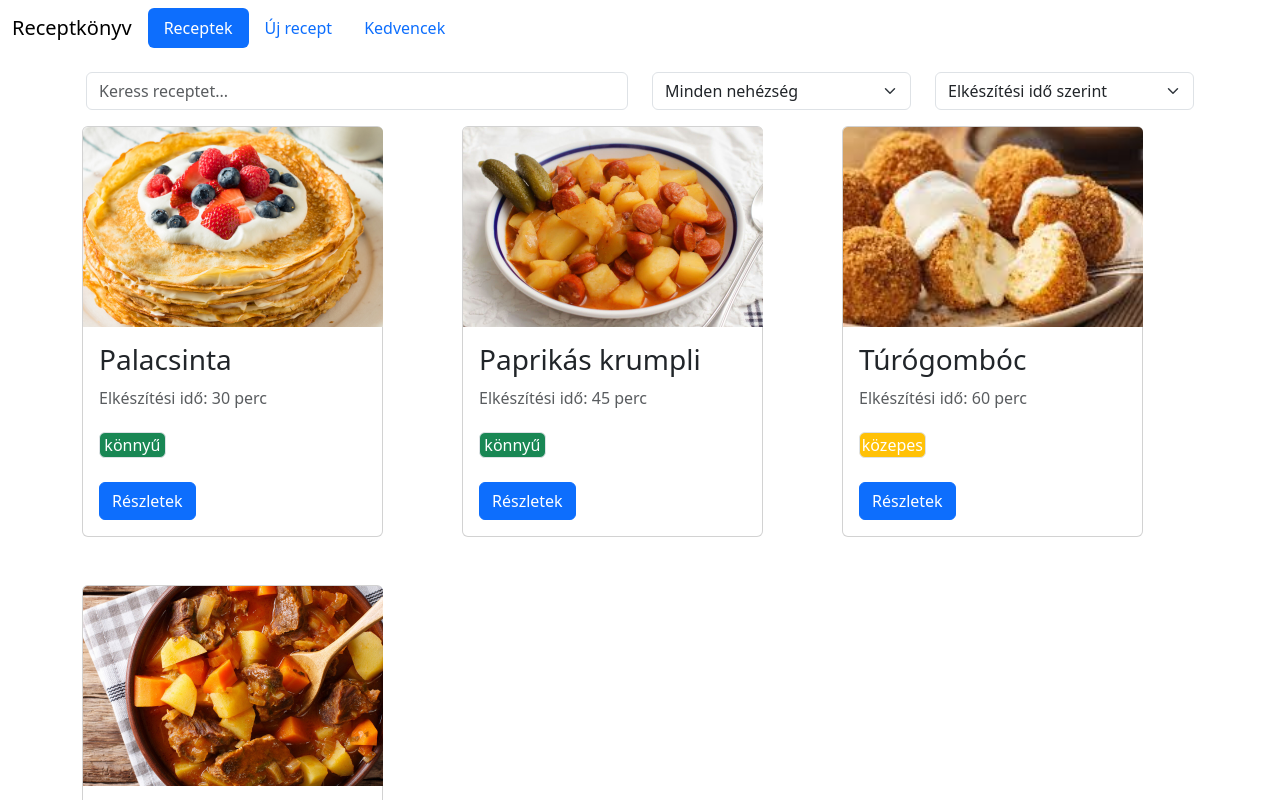
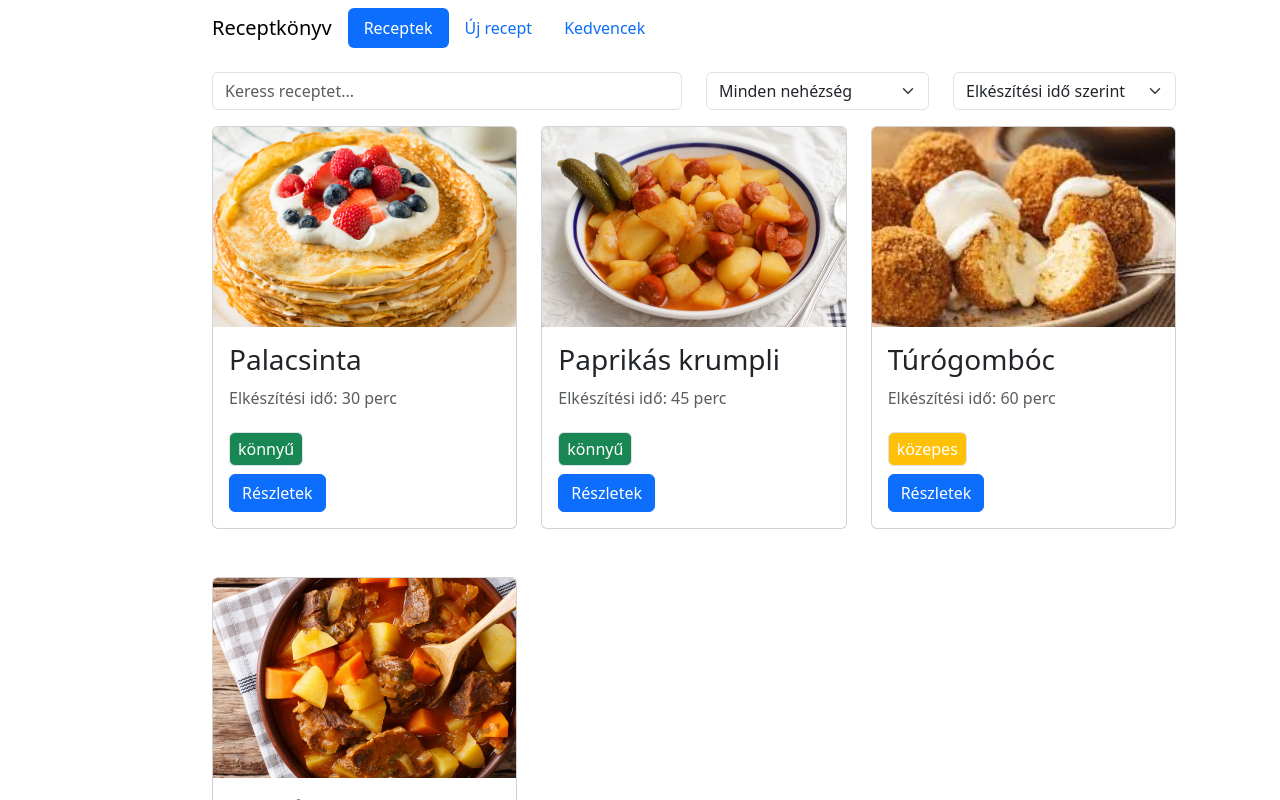
Before and after one commit to prakos2/receptkonyv, a Vue app: page / in a window 1280 px wide. Shown: the top 800 px of the page. Built offline with nearby package versions, Linux system fonts and the light colour scheme.

Commit message:
Reszponzív viselkedés beállítása

```diff
--- a/src/App.vue
+++ b/src/App.vue
@@ -1,22 +1,28 @@
 <script setup>
-import { ref } from 'vue'
+import {ref} from 'vue'
 import RecipeCard from "@/components/RecipeCard.vue";
 import Search from "@/components/Search.vue";
 
 // init store
-import { recipes } from './data/recipes';
-import { store } from './store/store';
+import {recipes} from './data/recipes';
+import {store} from './store/store';
 import Recipe from './class/Recipe';
 import {badges} from "@/data/badges.js";
+
 recipes.map(recipe => store.addRecipe(new Recipe(recipe.id, recipe.title, recipe.time, recipe.difficulty, recipe.img)));
 </script>
 
 <template>
+  <div class="container d-flex flex-column align-items-center justify-content-center">
+    <div class="row w-100 ps-lg-5 ms-lg-5">
       <header>
-    <nav class="navbar navbar-expand-lg nav-pills">
+        <nav class="navbar navbar-expand-lg nav-pills ps-lg-4 ms-lg-1">
           <div class="container-fluid">
             <a class="navbar-brand">Receptkönyv</a>
-        <button class="navbar-toggler" type="button" data-bs-toggle="collapse" data-bs-target="#navbarSupportedContent" aria-controls="navbarSupportedContent" aria-expanded="false" aria-label="Toggle navigation">
+            <button class="navbar-toggler" type="button" data-bs-toggle="collapse"
+                    data-bs-target="#navbarSupportedContent" aria-controls="navbarSupportedContent"
+                    aria-expanded="false"
+                    aria-label="Toggle navigation">
               <span class="navbar-toggler-icon"></span>
             </button>
             <div class="collapse navbar-collapse" id="navbarSupportedContent">
@@ -36,13 +42,18 @@ recipes.map(recipe => store.addRecipe(new Recipe(recipe.id, recipe.title, recipe
         </nav>
       </header>
       <main>
+        <div class="container d-flex flex-column align-items-center justify-content-center">
+          <div class="row w-100 p-3">
             <Search/>
-    <div class="container">
-      <div class="row justify-content-between">
-        <div class="col-12 col-md-6 col-lg-4 pe-md-5 pb-5 d-flex justxify-content-center" v-for="recipe in store.getRecipes()">
+            <div class="col-12">
+              <div class="row">
+                <div class="col-12 col-md-6 col-lg-4 d-flex justify-content-between align-items-center pb-5"
+                     v-for="recipe in store.getRecipes()">
                   <RecipeCard :recipe="recipe"/>
                 </div>
-        <div class="justify-content-center align-items-center">
+              </div>
+            </div>
+            <div class="col-12 justify-content-center align-items-center">
               <div class="col text-center">
                 <h1 class="p-5">Nincs találat!</h1>
               </div>
@@ -50,6 +61,8 @@ recipes.map(recipe => store.addRecipe(new Recipe(recipe.id, recipe.title, recipe
           </div>
         </div>
       </main>
+    </div>
+  </div>
   <footer>
   </footer>
 </template>
--- a/src/components/RecipeCard.vue
+++ b/src/components/RecipeCard.vue
@@ -1,6 +1,6 @@
 <script setup>
 import Recipe from '@/class/Recipe';
-import { badges } from '@/data/badges';
+import {badges} from '@/data/badges';
 
 const props = defineProps({
   recipe: Recipe
@@ -9,21 +9,35 @@ const props = defineProps({
 </script>
 
 <template>
-  <div class="card" style="width: 301px;">
-    <img :src="recipe.getImgURL()" class="card-img-top" alt="...">
+  <div class="card" style="width: 600px;">
+    <img :src="props.recipe.getImgURL()" class="card-img-top img-fluid" alt="...">
     <div class="card-body">
-      <h3 class="card-title mb-3">{{ recipe.getTitle() }}</h3>
-      <h6 class="card-subtitle mb-4 text-body-secondary">Elkészítési idő: {{ recipe.getTime() }} perc</h6>
-      <p class="card-text text-white w-25 mb-4 text-center border rounded" :class="badges[recipe.getDifficulty()].class">{{ badges[recipe.getDifficulty()].name }}</p>
-      <a href="#" class="btn btn-primary">Részletek</a>
+      <h3 class="card-title mb-3">{{ props.recipe.getTitle() }}</h3>
+      <h6 class="card-subtitle mb-4 text-body-secondary">
+        Elkészítési idő: {{ props.recipe.getTime() }} perc
+      </h6>
+      <!-- Flex container for vertical alignment -->
+      <div class="d-flex flex-column align-items-start">
+        <!-- Badge -->
+        <p
+            class="btn text-white text-center border rounded px-2 py-1 mb-2"
+            :class="badges[props.recipe.getDifficulty()].class"
+        >
+          {{ badges[props.recipe.getDifficulty()].name }}
+        </p>
+        <!-- Button -->
+        <a href="#" class="btn btn-primary">Részletek</a>
+      </div>
     </div>
   </div>
 </template>
 
+
+
 <style scoped>
-  img{
-    height: 200px;
-    width: 300px;
-    object-fit: cover;
-  }
+img {
+  height: 200px;
+  width: 599px;
+  object-fit: cover;
+}
 </style>
--- a/src/components/Search.vue
+++ b/src/components/Search.vue
@@ -3,7 +3,7 @@
 </script>
 
 <template>
-  <div class="container p-3">
+    <div class="col-12 mb-3">
       <div class="row">
         <div class="col-lg-6 col-sm-12 mb-3 mb-md-3 mb-lg-0">
           <input type="search" class="form-control" placeholder="Keress receptet...">
@@ -26,5 +26,4 @@
 </template>
 
 <style scoped>
-
 </style>
```
Lines whose indentation alone changed are shown as unchanged.
